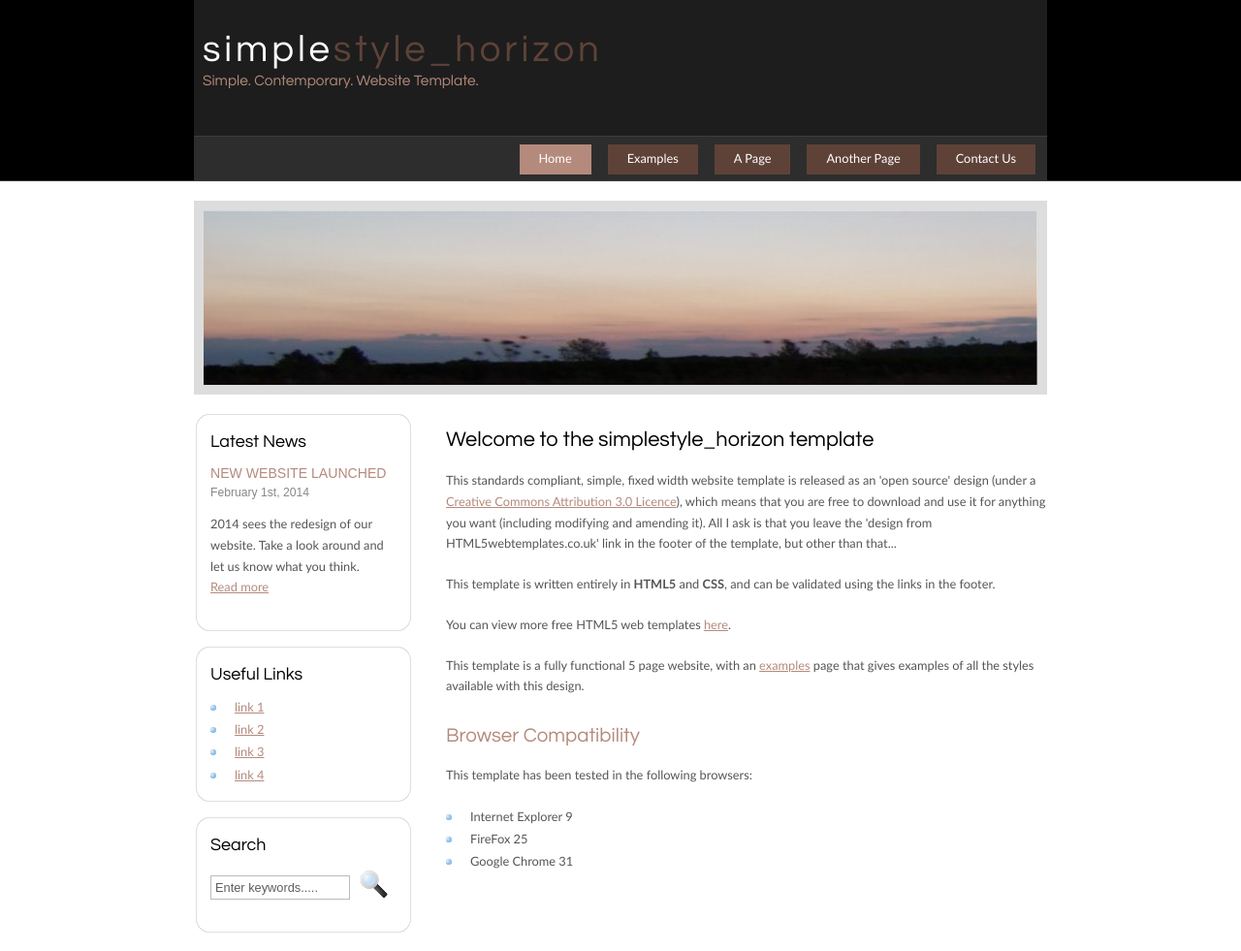
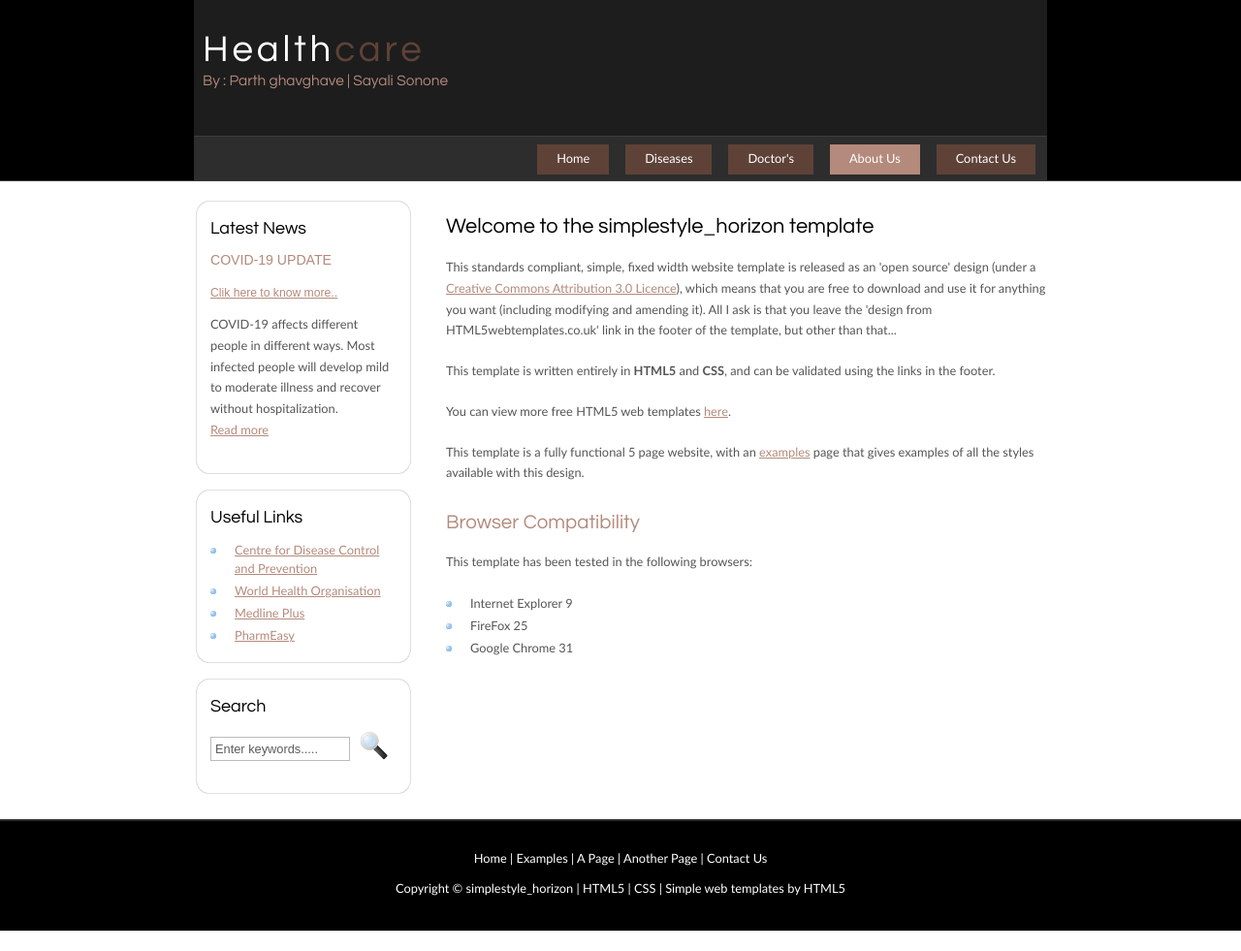
Before and after one commit to parthghavghave/project1, a plain HTML site: page index.html in a window 1280 px wide. Shown: the top 981 px of the page at 97% size. After the commit the page ends 960 px from the top, so only its background shows below. Drawn offline with Linux system fonts and the light colour scheme.

Commit message:
project1

```diff
--- a/index.html
+++ b/index.html
@@ -2,7 +2,7 @@
 <html>
 
 <head>
-  <title>simplestyle_horizon</title>
+  <title>DiagoPredict</title>
   <meta name="description" content="website description" />
   <meta name="keywords" content="website keywords, website keywords" />
   <meta http-equiv="content-type" content="text/html; charset=windows-1252" />
@@ -15,33 +15,32 @@
       <div id="logo">
         <div id="logo_text">
           <!-- class="logo_colour", allows you to change the colour of the text -->
-          <h1><a href="index.html">simple<span class="logo_colour">style_horizon</span></a></h1>
-          <h2>Simple. Contemporary. Website Template.</h2>
+          <h1><a href="index.html">Health<span class="logo_colour">care</span></a></h1>
+          <h2>By : Parth ghavghave | Sayali Sonone </h2>
         </div>
       </div>
       <div id="menubar">
         <ul id="menu">
           <!-- put class="selected" in the li tag for the selected page - to highlight which page you're on -->
-          <li class="selected"><a href="index.html">Home</a></li>
-          <li><a href="examples.html">Examples</a></li>
-          <li><a href="page.html">A Page</a></li>
-          <li><a href="another_page.html">Another Page</a></li>
+          <li><a href="index.html">Home</a></li>
+          <li><a href="examples.html">Diseases</a></li>
+          <li><a href="page.html">Doctor's</a></li>
+          <li class="selected"><a href="another_page.html">About Us</a></li>
           <li><a href="contact.html">Contact Us</a></li>
         </ul>
       </div>
     </div>
     <div id="content_header"></div>
     <div id="site_content">
-      <div id="banner"></div>
-	  <div id="sidebar_container">
+      <div id="sidebar_container">
         <div class="sidebar">
           <div class="sidebar_top"></div>
           <div class="sidebar_item">
             <!-- insert your sidebar items here -->
             <h3>Latest News</h3>
-            <h4>New Website Launched</h4>
-            <h5>February 1st, 2014</h5>
-            <p>2014 sees the redesign of our website. Take a look around and let us know what you think.<br /><a href="#">Read more</a></p>
+            <h4>COVID-19 Update</h4>
+            <h5><br><a href="https://www.worldometers.info/coronavirus/?">Clik here to know more..</a></h5>
+            <p>COVID-19 affects different people in different ways. Most infected people will develop mild to moderate illness and recover without hospitalization.<br /><a href="https://www.google.com/search?q=covid+19+latest+update&rlz=1C1CHBF_enIN875IN875&oq=covid+19+latest+&aqs=chrome.4.0j69i57j0l6.9137j0j1&sourceid=chrome&ie=UTF-8">Read more</a></p>
           </div>
           <div class="sidebar_base"></div>
         </div>
@@ -50,10 +49,10 @@
           <div class="sidebar_item">
             <h3>Useful Links</h3>
             <ul>
-              <li><a href="#">link 1</a></li>
-              <li><a href="#">link 2</a></li>
-              <li><a href="#">link 3</a></li>
-              <li><a href="#">link 4</a></li>
+              <li><a href="http://www.cdc.gov/">Centre for Disease Control and Prevention</a></li>
+              <li><a href="http://www.who.int/en/">World Health Organisation</a></li>
+              <li><a href="https://www.nlm.nih.gov/medlineplus/">Medline Plus</a></li>
+              <li><a href="https://www.googleadservices.com/pagead/aclk?sa=L&ai=DChcSEwjXvs6y46LsAhXYCisKHaNlCKQYABAAGgJzZg&ohost=www.google.com&cid=CAESQeD2U5bign12setLTu6meTBJqb4m95V5vSiDdZ44u_NhnOgx2OP9S8j_gB9enmL8iC6zUIQ3UBRNZMkB3r6lEjvJ&sig=AOD64_02r-VkyEml-F-Z77i2QojLHh3ShQ&q&adurl&ved=2ahUKEwjLq8ay46LsAhV1IbcAHXQPAcYQ0Qx6BAgzEAE">PharmEasy</a></li>
             </ul>
           </div>
           <div class="sidebar_base"></div>
```
Also changed, not shown: contact.html (+14 -14 lines), examples.html (+13 -13 lines), page.html (+13 -13 lines).
